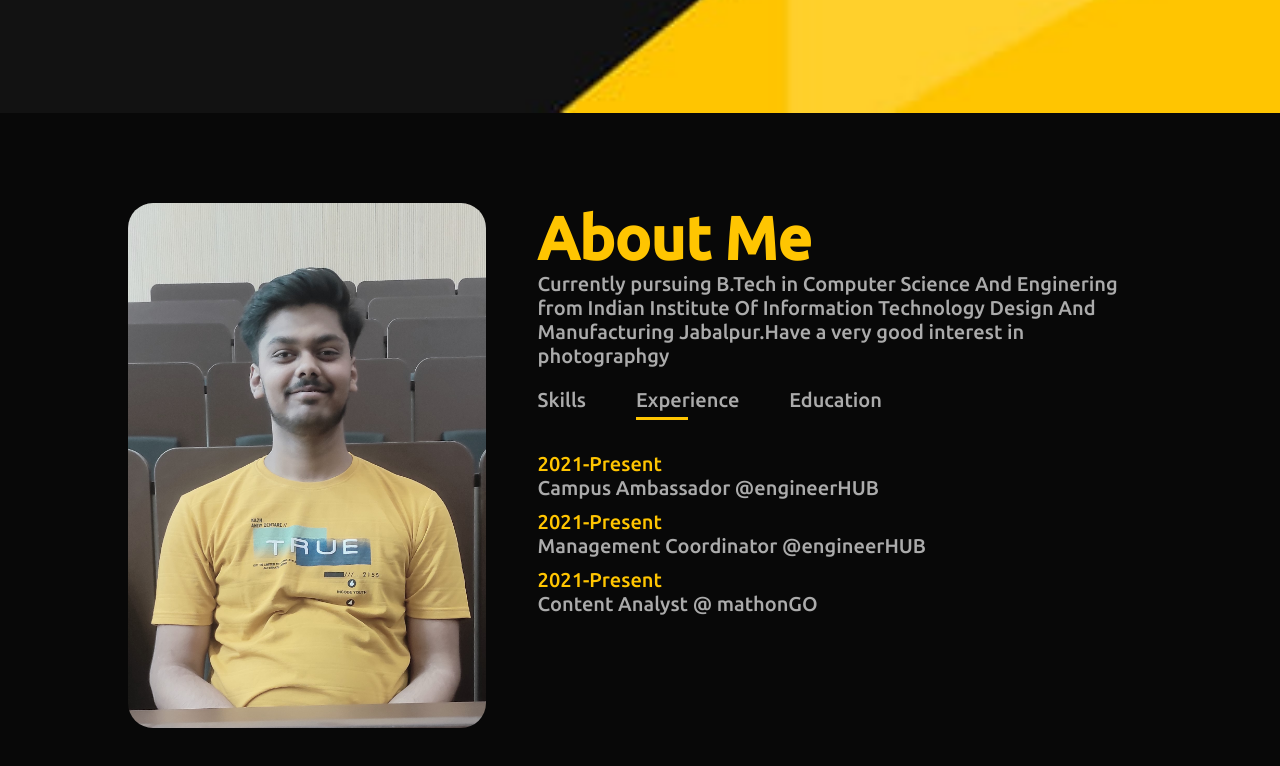
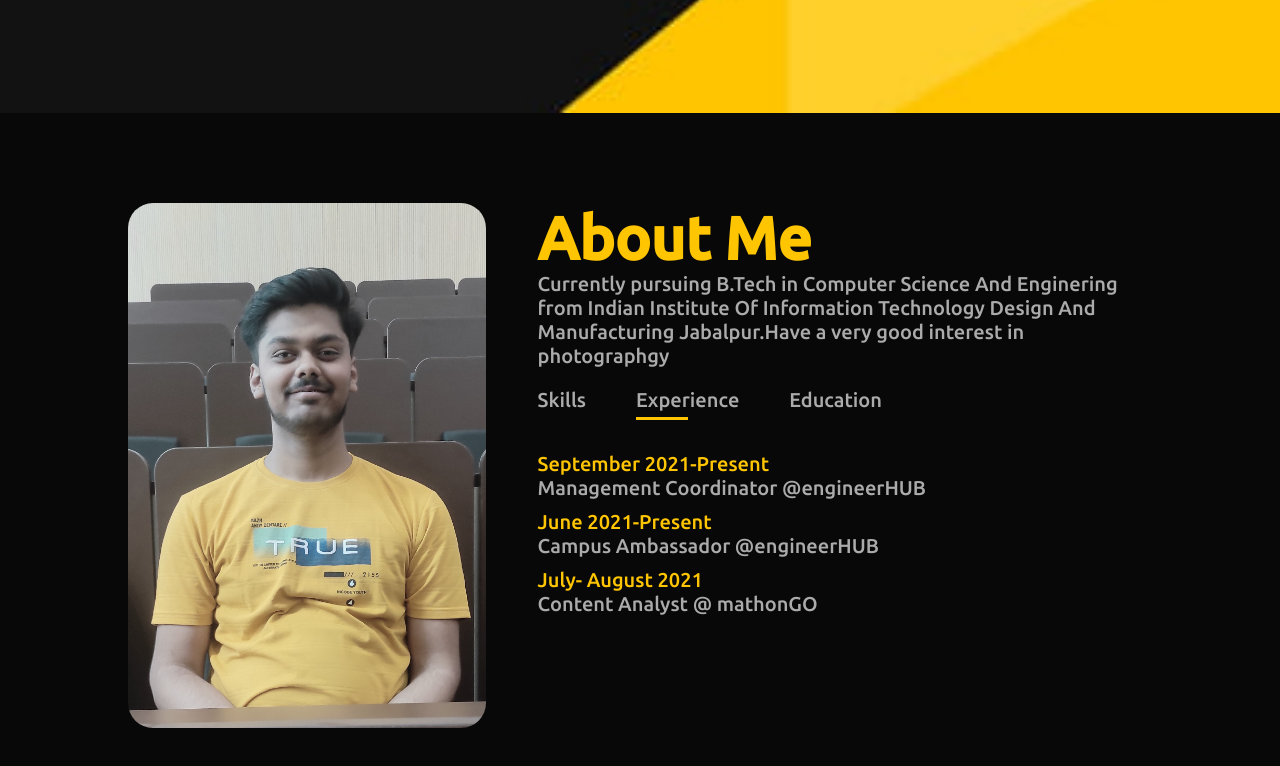
Before and after one commit to shokushwaha/ImShobhitKushwaha.github.io, a plain HTML site: page index.html in a window 1280 px wide. Both pictures are taken after a click on the element "Experience". Shown: the part 687-1453 px from the top of the page. Drawn offline with nearby package versions, Linux system fonts and the light colour scheme.

Commit message:
Update index.html

```diff
--- a/index.html
+++ b/index.html
@@ -78,11 +78,12 @@
 
                     <div class="tab-contents" id="experience">
                         <ul>
-                            <li><span>2021-Present</span><br>Campus Ambassador @engineerHUB
+                            <li><span>September 2021-Present</span><br>Management Coordinator @engineerHUB
                             <li>
-                            <li><span>2021-Present</span><br>Management Coordinator @engineerHUB
+                            <li><span>June 2021-Present</span><br>Campus Ambassador @engineerHUB
                             <li>
-                            <li><span>2021-Present</span><br>Content Analyst @ mathonGO
+
+                            <li><span>July- August 2021</span><br>Content Analyst @ mathonGO
                             <li>
                         </ul>
                     </div>
```
